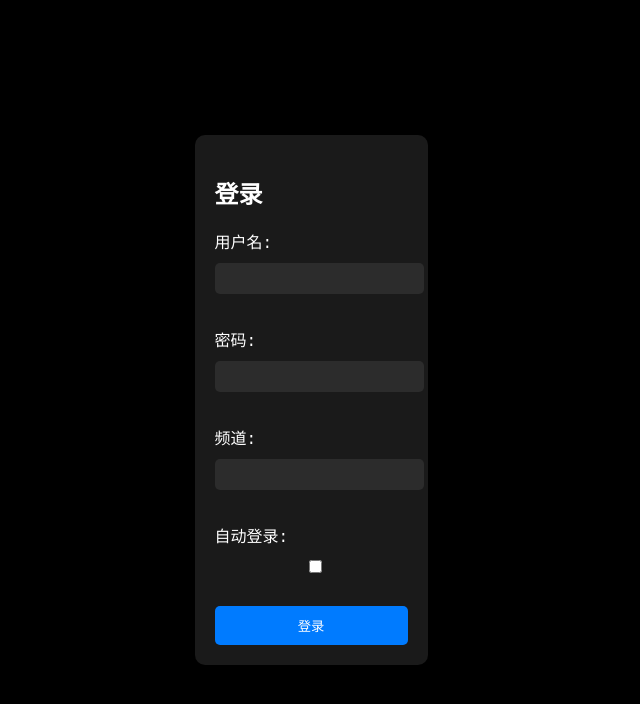
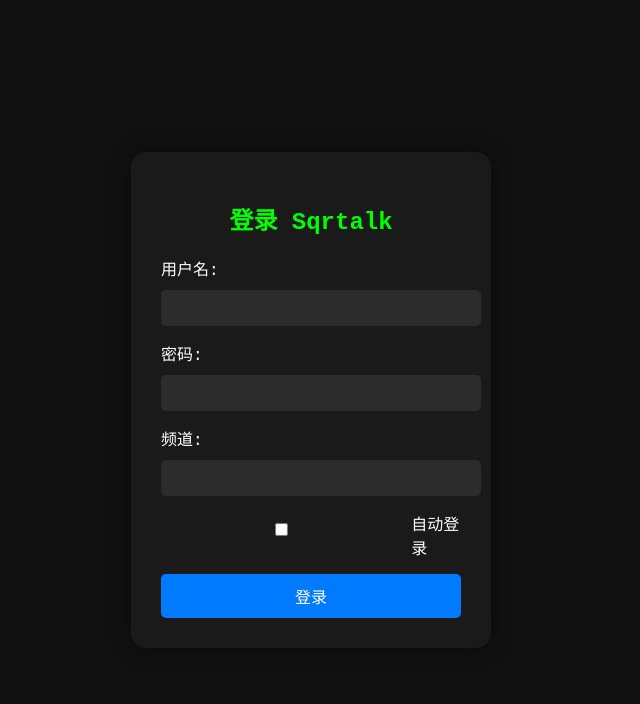
Before and after one commit to ma-yuf/sqrtalk, a plain HTML site: page web/index.html in a window 1280 px wide. Shown: the whole page, without its empty margins (329-969 px from the left). Drawn offline with Linux system fonts and the light colour scheme.

Commit message:
Update index.html

```diff
--- a/web/index.html
+++ b/web/index.html
@@ -13,32 +13,45 @@
             padding: 0;
             overflow: hidden;
         }
+        /* 登录界面样式 */
         #login-container {
             display: flex;
             justify-content: center;
             align-items: center;
             height: 100vh;
-            background-color: black;
+            background-color: #111;
         }
         #login-form {
             background-color: #1a1a1a;
-            padding: 20px;
-            border-radius: 10px;
-            box-shadow: 0 0 10px rgba(0, 0, 0, 0.5);
+            padding: 30px;
+            border-radius: 15px;
+            box-shadow: 0 0 20px rgba(0, 0, 0, 0.5);
+            width: 300px;
+            text-align: center;
+        }
+        #login-form h2 {
+            margin-bottom: 20px;
+            color: #00ff00;
         }
         #login-form label {
             display: block;
             margin-bottom: 10px;
             color: white;
+            text-align: left;
         }
         #login-form input {
             width: 100%;
-            padding: 8px;
+            padding: 10px;
             margin-bottom: 15px;
             border: none;
             border-radius: 5px;
             background-color: #2c2c2c;
             color: white;
+            font-size: 14px;
+        }
+        #login-form input:focus {
+            outline: none;
+            border: 1px solid #00ff00;
         }
         #login-form button {
             width: 100%;
@@ -48,10 +61,22 @@
             border-radius: 5px;
             color: white;
             cursor: pointer;
+            font-size: 16px;
+            transition: background-color 0.3s;
         }
         #login-form button:hover {
             background-color: #0056b3;
         }
+        #login-form .checkbox-container {
+            display: flex;
+            align-items: center;
+            margin-bottom: 15px;
+        }
+        #login-form .checkbox-container label {
+            margin: 0;
+            margin-left: 10px;
+        }
+        /* 聊天界面样式 */
         #chat {
             height: 90vh;
             width: 100%;
@@ -162,15 +187,17 @@
     <!-- 登录界面 -->
     <div id="login-container">
         <form id="login-form">
-            <h2>登录</h2>
+            <h2>登录 Sqrtalk</h2>
             <label for="username">用户名:</label>
-            <input type="text" id="username" required><br><br>
+            <input type="text" id="username" required>
             <label for="password">密码:</label>
-            <input type="password" id="password" required><br><br>
+            <input type="password" id="password" required>
             <label for="channel">频道:</label>
-            <input type="text" id="channel" required><br><br>
-            <label for="auto-login">自动登录:</label>
-            <input type="checkbox" id="auto-login"><br><br>
+            <input type="text" id="channel" required>
+            <div class="checkbox-container">
+                <input type="checkbox" id="auto-login">
+                <label for="auto-login">自动登录</label>
+            </div>
             <button type="submit">登录</button>
         </form>
     </div>
@@ -202,7 +229,7 @@
         let password;
         let channel;
 
-        // 获取Cookie中的Token
+        // 获取Cookie
         function getCookie(name) {
             const cookieArr = document.cookie.split(';');
             for (let i = 0; i < cookieArr.length; i++) {
@@ -233,9 +260,10 @@
 
             ws.onopen = () => {
                 const token = getCookie('chat_token');
-                if (token) {
-                    // 使用Token登录
-                    ws.send(JSON.stringify({ type: 'login', token }));
+                const savedChannel = getCookie('chat_channel');
+                if (token && savedChannel) {
+                    // 使用Token和频道登录
+                    ws.send(JSON.stringify({ type: 'login', token, channel: savedChannel }));
                 } else {
                     // 使用用户名、密码和频道登录
                     ws.send(JSON.stringify({ type: 'login', username, password, channel }));
@@ -248,10 +276,7 @@
                 messageElement.className = 'message';
 
                 const levelClass = getUserLevelClass(message.level);
-                if (message.token) {
-                    setCookie('chat_token', message.token, 7); // 存储Token，有效期7天
-                    return;
-                } else {
+
                 switch (message.type) {
                     case 'message':
                         const parsedMessage = marked.parse(message.content);
@@ -269,6 +294,7 @@
                     case 'warn':
                         if (message.message === 'token失效') {
                             deleteCookie('chat_token');
+                            deleteCookie('chat_channel');
                             loginContainer.style.display = 'flex';
                             chat.style.display = 'none';
                             inputContainer.style.display = 'none';
@@ -287,7 +313,6 @@
                         break;
                     default:
                         messageElement.textContent = `未知消息类型: ${JSON.stringify(message)}`;
-                    }
                 }
 
                 chat.appendChild(messageElement);
@@ -314,6 +339,17 @@
             password = passwordInput.value;
             channel = channelInput.value;
 
+            if (autoLoginCheckbox.checked) {
+                // 如果选择自动登录，存储Token和频道
+                ws.onmessage = (event) => {
+                    const message = JSON.parse(event.data);
+                    if (message.type === 'login' && message.token) {
+                        setCookie('chat_token', message.token, 7); // 存储Token，有效期7天
+                        setCookie('chat_channel', channel, 7); // 存储频道，有效期7天
+                    }
+                };
+            }
+
             initWebSocket();
             loginContainer.style.display = 'none';
             chat.style.display = 'block';
@@ -322,8 +358,9 @@
 
         // 初始化
         const token = getCookie('chat_token');
-        if (token) {
-            // 如果有Token，直接初始化WebSocket连接
+        const savedChannel = getCookie('chat_channel');
+        if (token && savedChannel) {
+            // 如果有Token和频道，直接初始化WebSocket连接
             initWebSocket();
             loginContainer.style.display = 'none';
             chat.style.display = 'block';
```
Lines whose indentation alone changed are shown as unchanged.
